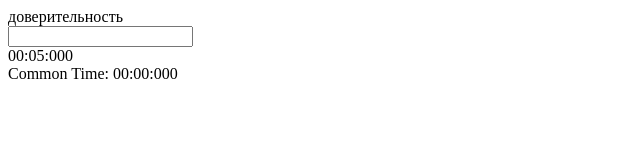
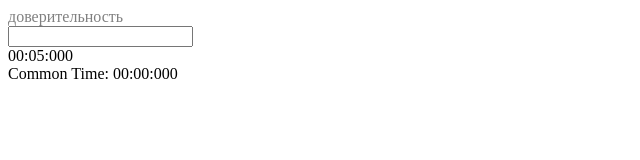
Before and after one commit to Skolozub/React-game-write-words-on-time, a React app: page / in a window 1280 px wide. Shown: the full height of the page, 0-640 px from the left. Built offline with nearby package versions, Linux system fonts and the light colour scheme.

Commit message:
added finished words output and backlight letters status

```diff
--- a/src/index.js
+++ b/src/index.js
@@ -1,5 +1,6 @@
 // init git (write all logic) - 1h 20m
 // code refactoring - 10m
+// added finished words output and backlight letters status - 40m
 
 import React from "react";
 import ReactDOM from "react-dom";
@@ -9,11 +10,13 @@ import styles from "./styles.module.scss";
 class App extends React.Component {
   state = {
     words: words,
-    currentWord: "",
+    randomWord: "",
+    letters: [],
     input: "",
     timerId: 0,
     timer: 0,
-    commonTime: 0
+    commonTime: 0,
+    finishedWords: []
   };
 
   componentDidMount = () => {
@@ -26,11 +29,21 @@ class App extends React.Component {
     const hasInputChanged = prevInput !== this.state.input;
     if (!hasInputChanged) return null;
 
-    const isWin = this.isWinGame();
-    if (isWin) {
+    this.lettersStatusCheck();
+
+    if (this.isWinGame()) {
+      this.setFinishedWords();
       this.setCommonTime();
       this.initialiseNewLevel();
     }
+  };
+
+  setFinishedWords = () => {
+    const { randomWord, timer } = this.state;
+
+    this.setState(({ finishedWords }) => ({
+      finishedWords: [...finishedWords, { word: randomWord, time: timer }]
+    }));
   };
 
   getRandomWord = words => {
@@ -41,15 +54,29 @@ class App extends React.Component {
   };
 
   initialiseNewLevel = () => {
-    const currentWord = this.getRandomWord(this.state.words);
+    const randomWord = this.getRandomWord(this.state.words);
+    const letters = [...randomWord].map(letter => ({ letter, status: 2 }));
+
     this.startTimer();
-    this.setState({ currentWord, input: "" });
+    this.setState({ randomWord, letters, input: "" });
+  };
+
+  lettersStatusCheck = () => {
+    const { letters, input } = this.state;
+
+    const newLetters = letters.map(({ letter }, i) =>
+      input[i] === undefined
+        ? { letter, status: 2 }
+        : { letter, status: Number(input[i] === letter) }
+    );
+
+    this.setState({ letters: newLetters });
   };
 
   isWinGame = () => {
-    const { currentWord, input } = this.state;
+    const { randomWord, input } = this.state;
 
-    return currentWord === input;
+    return randomWord === input;
   };
 
   setCommonTime = () => {
@@ -89,13 +116,32 @@ class App extends React.Component {
   };
 
   render = () => {
-    const { currentWord, input, timer, commonTime } = this.state;
+    const { letters, input, timer, commonTime, finishedWords } = this.state;
 
     return (
       <div className={styles.wrapper}>
-        <div className={styles.currentWord}>{currentWord}</div>
+        <div className={styles.letters}>
+          {[...letters].map(({ letter, status }) => (
+            <span
+              className={`${styles.letter} ${
+                status !== 2
+                  ? status
+                    ? styles.success
+                    : styles.failed
+                  : styles.default
+              }`}
+            >
+              {letter}
+            </span>
+          ))}
+        </div>
         <input onChange={this.onChangeHandler} value={input} />
         <div>{this.getUserFriendlyTime(timer)}</div>
+        <div>
+          {finishedWords.map(({ word, time }) => (
+            <div>{`${word} - ${this.getUserFriendlyTime(time)}`}</div>
+          ))}
+        </div>
         <div>Common Time: {this.getUserFriendlyTime(commonTime)}</div>
       </div>
     );
--- a/src/styles.module.scss
+++ b/src/styles.module.scss
@@ -1,4 +1,11 @@
-.App {
-  font-family: sans-serif;
-  text-align: center;
+.letter{
+  &.success{
+    color: green;
+  }
+  &.failed{
+    color: red;
+  }
+  &.default{
+    color: gray;
+  }
 }
```
